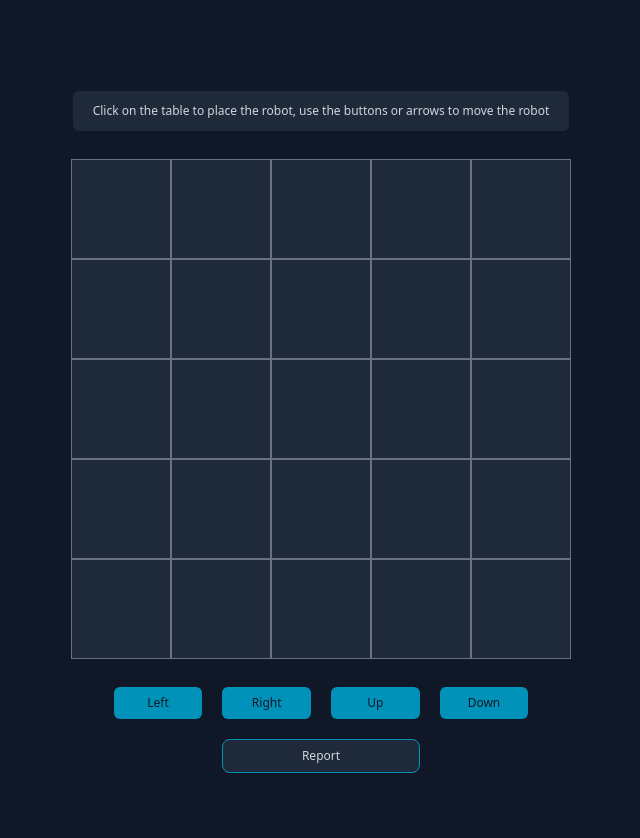
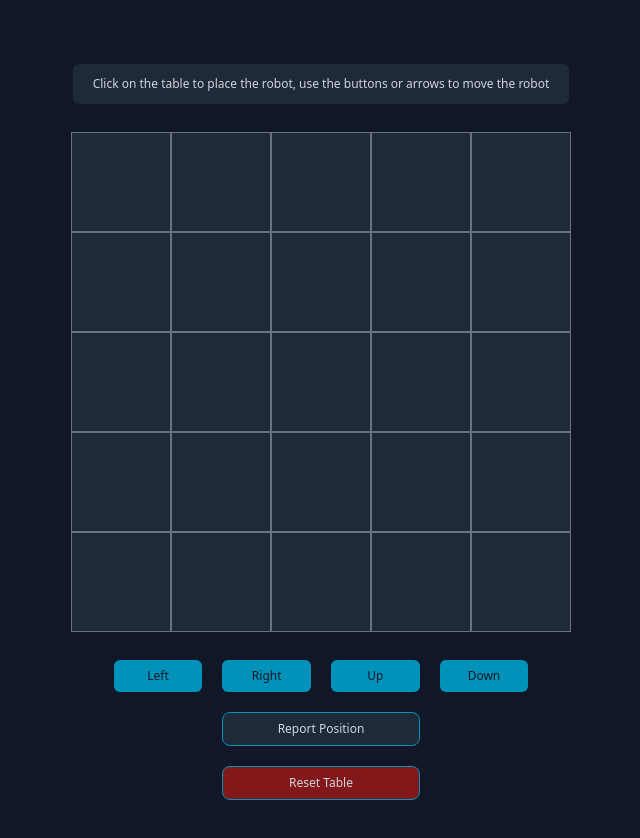
Before and after one commit to koderka2020/nestjs-vite-robot-simulator, a React (Vite) app: page / in a window 1280 px wide. Shown: the top 838 px of the page, without its empty margins (319-959 px from the left). Built offline with nearby package versions, Linux system fonts and the light colour scheme; no server answers.

Commit message:
Create reset button and Update button names

```diff
--- a/src/components/Tabletop.tsx
+++ b/src/components/Tabletop.tsx
@@ -2,6 +2,7 @@ import { useEffect, useState } from 'react';
 import Square from './Square';
 import ReportButton from './buttons/ReportButton'
 import MoveButton from './buttons/MoveButton';
+import ResetButton from './buttons/ResetButton';
 
 // variables
 const SIZE = 5;
@@ -52,7 +53,7 @@ function Tabletop() {
   const validateMove = (dir:string) => {
     console.log('dir:', dir);
     let validMove = false
-    const newState: { direction?: string; x?: number; y?: number } = {}
+    const newState: { direction?: string; x?: number; y?: number } = {...robot}
 
     if (robot.y === undefined || robot.x === undefined) return false;
     if ( (dir == 'Up' || dir == 'ArrowUp') && robot.y < 4 ){
@@ -84,11 +85,16 @@ function Tabletop() {
   }
 
   const saveMove = async(newState: { direction?: string; x?: number; y?: number }) => {
+
     const update = {
         ...robot,
         ...newState,
       }
+
     setRobot(prev => ({...prev, ...update}))
+    console.log('newState:', newState);
+    if (newState.x === undefined || newState.y === undefined) return;
+
     try {
       const response = await fetch('http://localhost:3000/api/robot-history', {
         method: 'POST',
@@ -133,6 +139,7 @@ function Tabletop() {
         <MoveButton key={idx} validateMove={validateMove} buttonName={move}/>
       ))}
      <ReportButton robot={robot}/>
+     <ResetButton dropHistory={dropHistory}/>
     </div>
   </div>
   )
--- a/src/components/buttons/ReportButton.tsx
+++ b/src/components/buttons/ReportButton.tsx
@@ -20,7 +20,7 @@ function ReportButton({robot}: {robot: {direction?: string, x?: number, y?: numb
   }
 
 
-  const buttonMessage = positionVisble ? `Position: ${robot.x}, ${robot.y}, ${robot.direction}` : 'Report'
+  const buttonMessage = positionVisble ? `Position: ${robot.x}, ${robot.y}, ${robot.direction}` : 'Report Position'
 
   return (
       <button
--- /dev/null
+++ b/src/components/buttons/ResetButton.tsx
@@ -0,0 +1,11 @@
+function ResetButton({dropHistory}: {dropHistory: (newState: { direction?: string; x?: number; y?: number }) => void}) {
+  const handleClick = () => {
+    dropHistory({ x: undefined, y: undefined })
+  }
+
+  return (
+    <button onClick={handleClick} className="bg-red-900 hover:bg-gray-700 border-cyan-600 border-1 col-start-2 col-end-4 rounded-lg px-6 py-2">Reset Table</button>
+  )
+}
+
+export default ResetButton
```
